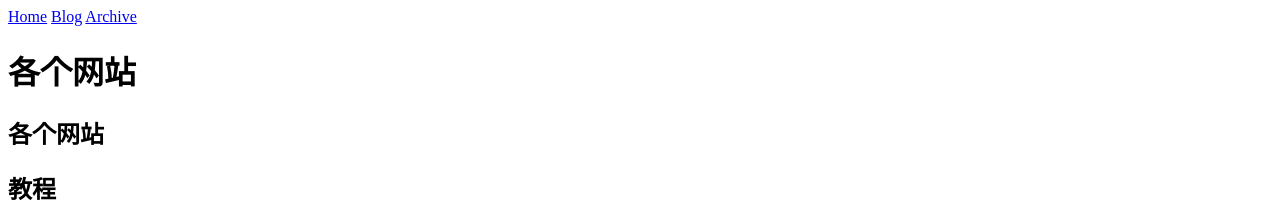
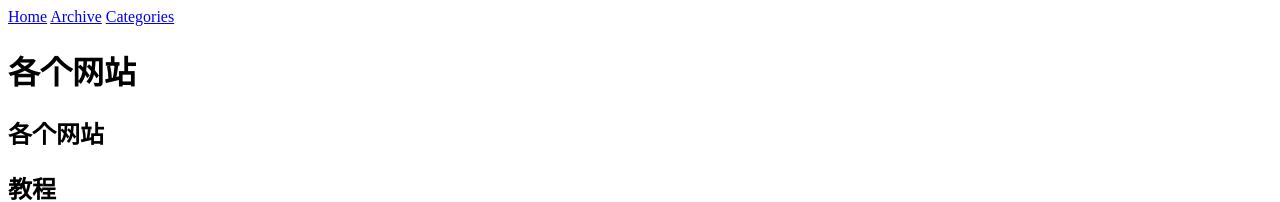
Before and after one commit to ArcticHayasi/no-to, a Jekyll site: the page built from webco.md, in a window 1280 px wide. Shown: the top 202 px of the page. Built offline with Jekyll 4.4.1, drawn with Linux system fonts in a browser that asks for light colours; our own code applies the rules of GitHub Pages for plain Markdown files.

Commit message:
Update default.html

```diff
--- a/_layouts/default.html
+++ b/_layouts/default.html
@@ -8,8 +8,8 @@
   <body>
     <nav>
       <a href="/nooto/">Home</a>
-      <a href="/nooto/blog/">Blog</a>
       <a href="/nooto/archive.html">Archive</a>
+      <a href="/nooto/categories.html">Categories</a>
     </nav>
     <h1>{{ page.title }}</h1>
     <section>
```
